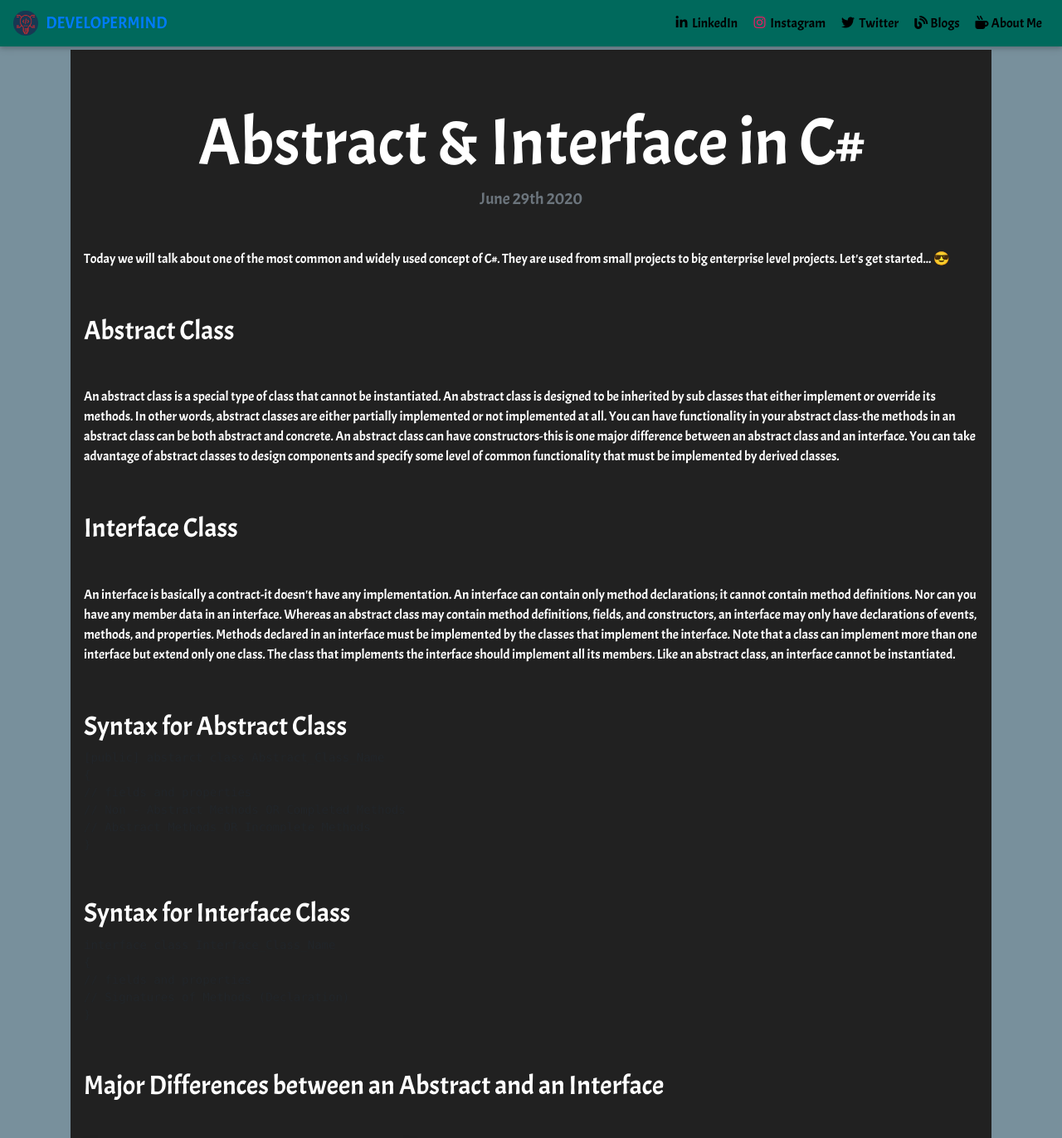
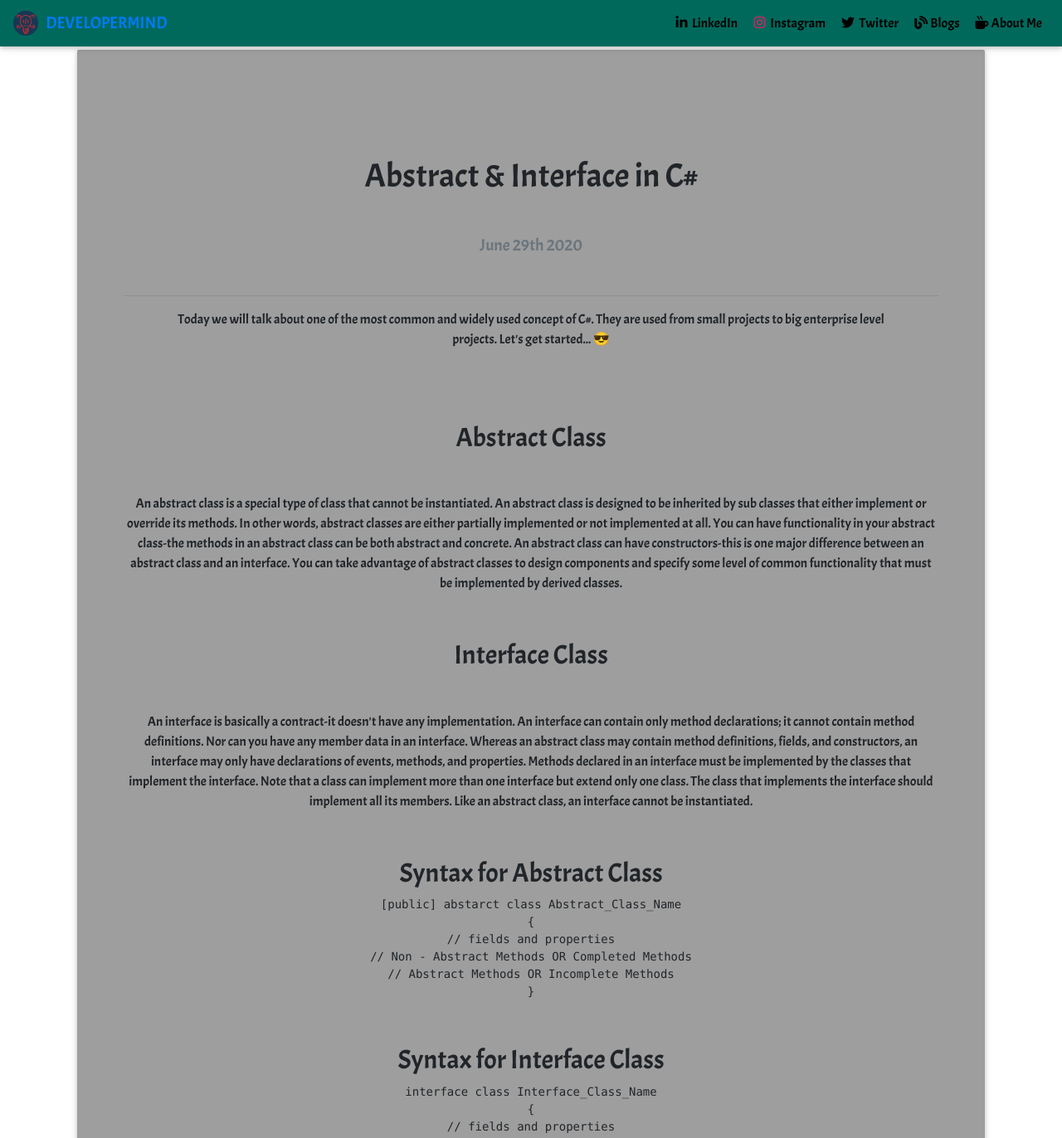
Before and after one commit to dharshankesavan/developermind, a Django app: page /blog/6/ in a window 1280 px wide. Shown: the top 1372 px of the page at 83% size. Run offline with Django 3.2, Linux system fonts and the light colour scheme; data comes from the database, SQL or seed files in the repository; both versions use the stored data as it was after the commit; some libraries are stand-ins or nearby versions.

Commit message:
Added content for the blog, Blog styling

```diff
--- a/blog/templates/blog/detail.html
+++ b/blog/templates/blog/detail.html
@@ -3,10 +3,18 @@
 {% load static %}
 
 {% block content %}
-<div class="p-3 mb-2 bg-dark text-white">
-<h1 class="text-center mt-5" id="blogdetailtitle">{{ blog.title }}</h1>
 
-<h5 class="text-center text-muted mb-5">{{ blog.date|date:'F jS Y' }}</h5>
-{{ blog.description|safe }}
+<div class="jumbotron text-center mdb-color #9e9e9e grey mx-2 mb-5">
+    <div class="text-black text-center py-5 px-4">
+        <div>
+            <h2 class="card-title h1-responsive pt-3 mb-5 font-bold"><strong>{{ blog.title }}</strong></h2>
+            <h5 class="text-center text-muted mb-5"><strong>{{ blog.date|date:'F jS Y' }} </strong></h5>
+            <hr/>
+            <p class="mx-5 mb-5">
+                {{ blog.description|safe }}
+            <p>
+        </div>
+    </div>
 </div>
+
 {% endblock %}
--- a/portfolio/templates/portfolio/base.html
+++ b/portfolio/templates/portfolio/base.html
@@ -26,7 +26,7 @@
 
     <title>&nbsp;&nbsp;DEVELOPERMIND</title>
 </head>
-<body class="#78909c blue-grey lighten-1">
+<body>
 {% load static %}
 <!--Navbar -->
 <nav class="mb-1 navbar navbar-expand-lg #00695c teal darken-3">
--- a/portfolio/templates/portfolio/home.html
+++ b/portfolio/templates/portfolio/home.html
@@ -101,6 +101,4 @@
     <!--/.Controls-->
 </div>
 
-
-
     {% endblock %}
```
Also changed, not shown: blog/templates/blog/SampleBlogDetail.html (added, +14 -0 lines), db.sqlite3.
